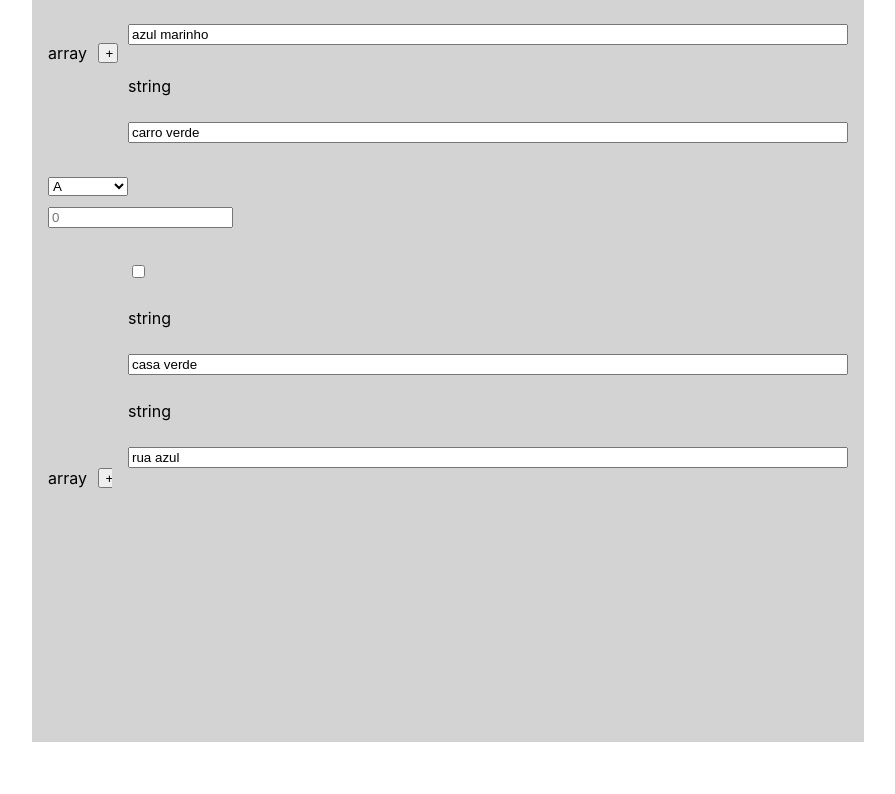
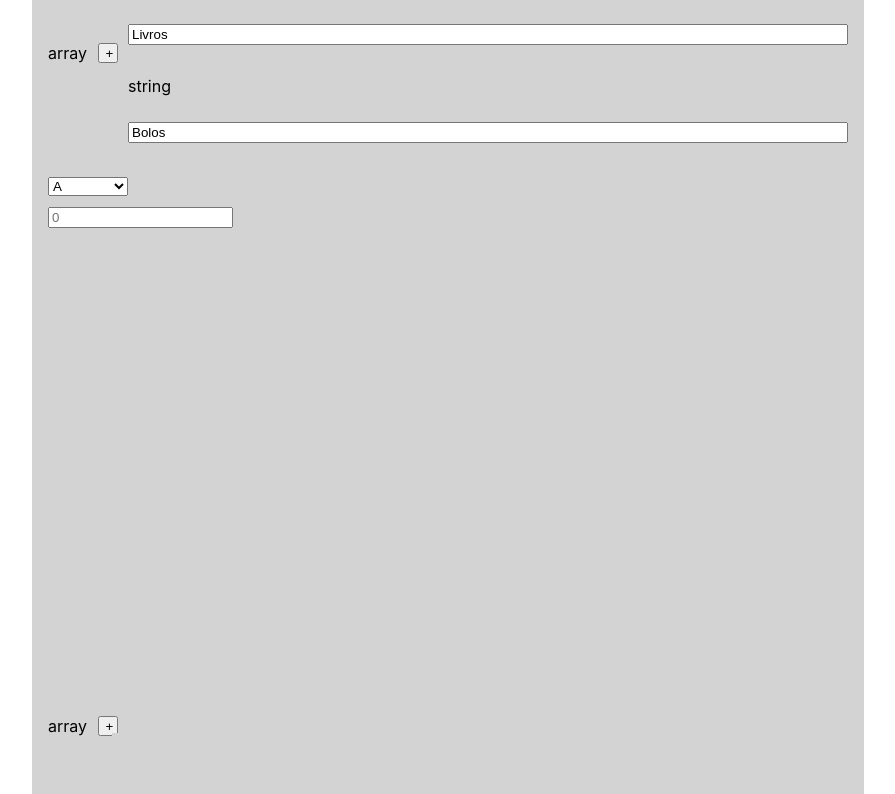
Before and after one commit to Gondrak08/responsive-form, a React (Create React App) app: page / in a window 1280 px wide. Shown: the part 366-1160 px from the top of the page, without its empty margins (192-1087 px from the left). Before the commit the page ends 1108 px from the top, so only its background shows below. Built offline with nearby package versions, Linux system fonts and the light colour scheme.

Commit message:
elements on change

```diff
--- a/src/components/ContentObject.js
+++ b/src/components/ContentObject.js
@@ -1,37 +1,20 @@
 import React, {useState, useContext, useEffect} from 'react'
 import './../styles/ContentObject.scss'
 import FormContext from '../context/FormContext';
-// import ContainerObject from './ContainerObject'
+
 import PlainText from './values/PlainText';
 import Checkbox from './values/CheckBox';
 import OptionsBox from './values/OptionsBox';
 import ListContainer from './values/ListContainer';
 import IntergerContainer from './values/IntergerContainer';
 
-function ContentObject({ properties, property, content, value }) {
+function ContentObject({ properties, property, content, value, valueType }) {
     const context = useContext(FormContext);
-    // let data =[];
-    // for (const property in properties) {
-    //     if (Object.hasOwnProperty.call(properties, property)) {
-    //         const propertyData = properties[property];
-    //         data.push(propertyData);
-    //     }
-    // }
 
-    // console.log(properties)
+    if (content instanceof Array) {
+        content.map(i=> console.log(i))
+    }
 
-
-    // console.log(value.properties)
-    // if (context.content[property]) Object.values(context.content[property]).map(key => console.log(key))
-
-    // console.log(context.content[property])
-
-
-    function addField(key) {
-        const newField = context.content[property];
-        newField.push('');
-        context.setContent({ ...context.content, [property]: newField });
-    }
 
 
     return (
@@ -47,7 +30,7 @@ function ContentObject({ properties, property, content, value }) {
                                     key={key}
                                     value={properties[value]}
                                     valueType={properties[value].type}
-                                    content={context.content[value]}
+                                    content={context.content[value] ? context.content[value] : null}
                                     property={value}
                                 />
                                 :
@@ -69,28 +52,40 @@ function ContentObject({ properties, property, content, value }) {
                                     property={value}
                                 />
                         case 'boolean':
-                            return <Checkbox
-                                    key={key}
-                                    value={properties[value]}
-                                    valueType={properties[value].type}
-                                    content={context.content[value]}
-                                    property={value}
+                                return context.content[value] instanceof Array ?
+                                    Object.values(context.content[value]).map(content => (
+                                        <Checkbox
+                                            key={key}
+                                            value={properties[value]}
+                                            valueType={properties[value].type}
+                                            content={content}
+                                            property={value}
+                                        />
+                                    ))
+                                    :
+                                    <Checkbox
+                                        key={key}
+                                        value={properties[value]}
+                                        valueType={properties[value].type}
+                                        content={context.content[value] ? context.content[value] : null}
+                                        property={value}
                                     />
+
                         case 'array':
                                 return <ListContainer
                                     key={key}
                                     value={properties[value]}
                                     valueType={properties[value].type}
-                                    content={context.content[value]}
+                                    content={context.content[value] ? context.content[value] : null}
                                     property={value}
-                                    addField={addField}
+                                    type={valueType}
                                 />
                         case 'integer':
                                 return <IntergerContainer
                                     key={key}
                                     value={properties[value]}
                                     valueType={properties[value].type}
-                                    content={context.content[value]}
+                                    content={context.content[value] ? context.content[value] : null}
                                     property={value}
                                 />
                         case 'object':
@@ -98,7 +93,7 @@ function ContentObject({ properties, property, content, value }) {
                                     properties={properties[value].properties}
                                     key={key}
                                     valueType={properties[value].type}
-                                    content={context.content[value]}
+                                    content={context.content[value] ? context.content[value] : null}
                                     property={value}
 
                                 />
--- a/src/components/values/ListContainer.js
+++ b/src/components/values/ListContainer.js
@@ -5,21 +5,22 @@ import ContentObject from '../ContentObject';
 import './../../styles/values/ListContainer.scss'
 
 
-function ListContainer({ value, valueType, property, content }) {
+function ListContainer({ value, valueType, property, content, type }) {
     const context = useContext(FormContext);
+    const [data, setData] = useState(value);
+    const [cType, setCType] = useState()
 
-    const [data, setData] = useState(value);
 
-    // console.log(property)
 
-    // console.log(value.properties)
-    // if (context.content[property]) Object.values(context.content[property]).map(key => console.log(key))
 
     function addField() {
         const newField = context.content[property];
         newField.push('');
         context.setContent({ ...context.content, [property]: newField });
+
     }
+
+    // if(context.content[property] instanceof Array) Object.values(context.content[property]).map((item)=> console.log(item))
 
     return (
         <div className="list-row" >
@@ -31,24 +32,29 @@ function ListContainer({ value, valueType, property, content }) {
 
             <div className="list-values" >
                 {Object.keys(data).map((item, k) => (
-                    // console.log(context.content[item]),
+
                     data[item].type == 'string' ?
-                        <>
+                    <>
                             {
-                                context.content[property] ? Object.values(context.content[property]).map(key =>
+                                context.content[property] instanceof Array ? Object.values(context.content[property]).map(key =>
                                 (
                                     <PlainText value={data[item]} key={key} valueType={data[item].type} content={key} />
                                     )
-                                ) : null
+                                )
+                                : (
+                                    <PlainText value={data[item]} key={k} valueType={data[item].type} content={context.content[property]} />
+                                    )
                             }
 
                         </>
                         : data[item].type == 'object' ?
-                            <>
-
-                                <ContentObject properties={data[item].properties} key={k} valueType={data[item].type} content={context.content[item]} property={item} />
-                            </>
-                            : null
+                            context.content[property] instanceof Array ?
+                                Object.values(context.content[property]).map((val) => (
+                                    val instanceof Object ? Object.values(val).map(y =>
+                                        <ContentObject properties={data[item]} key={y} valueType={data[item].type} content={y} property={item} />
+                                        ) : null
+                                ))
+                            : null : null
                 ))}
             </div>
 
--- a/src/components/values/OptionsBox.js
+++ b/src/components/values/OptionsBox.js
@@ -3,14 +3,13 @@ import FormContext from '../../context/FormContext'
 
 function OptionsBox({ value, valueType, content, property }) {
     const context = useContext(FormContext)
-    // console.log(value)
 
     return (
         <>
-            <select style={{width:'10%'}} name="" id="" onChange={(e) => context.HandleChange(e, valueType)} >
-                {value.enum.length > 0 ? value.enum.map((option, key) => (
-                    <option key={key} value={content}>{option}</option>
-                )):''}
+            <select   style={{width:'10%'}} name="" id="" >
+                {value.enum.length > 0 ? value.enum.map((option, key) =>
+                    <option key={key} defaultValue={content} >{option}</option>
+                ):''}
             </select>
         </>
     )
--- a/src/components/values/PlainText.js
+++ b/src/components/values/PlainText.js
@@ -16,10 +16,7 @@ function PlainText({ value, valueType, content, property }) {
                 <div className="plain-text" >
                     <p>{value.title ? value.title : value.type}</p>
 
-
-
-
-                        <input value={content} type={value.type} placeholder={value.title} onChange={(e) => context.HandleChange(e, valueType)} />
+                        <input defaultValue={content} type={value.type} placeholder={value.title} onChange={(e) => context.HandleChange(e, valueType)} />
 
                         {/* {context.content[property] ? Object.values(context.content[property]).map(key =>
                         (
--- a/src/context/FormContext.js
+++ b/src/context/FormContext.js
@@ -29,17 +29,25 @@ export const FormProvider = ({ children }) => {
             }
         })
 
-       console.log(valueType);
+       console.log(formData);
     }
 
     const [content, setContent] = useState({
         "name": "João Marciano Neto",
         "address": 'Rua Fernando Neto',
         "active": true,
-        "list": ['azul marinho', 'carro verde'],
-        "someOption": "C",
-        "status": false,
-        "label": ["casa verde", 'rua azul'],
+        "list": ['Livros', 'Bolos'],
+        "someOption": "B",
+        "objectList": [
+            {
+                "status": true,
+                "label": ["casa verde", 'rua azul']
+            }
+
+        ]
+
+
+
 
 
     })
```
